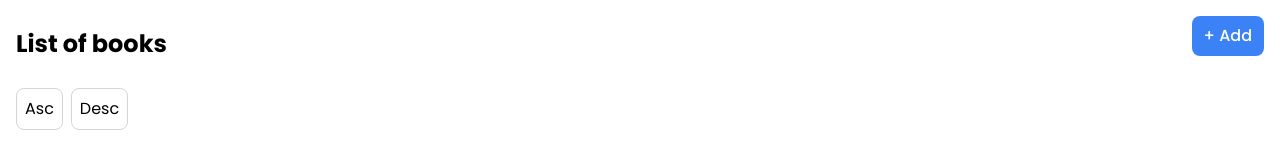
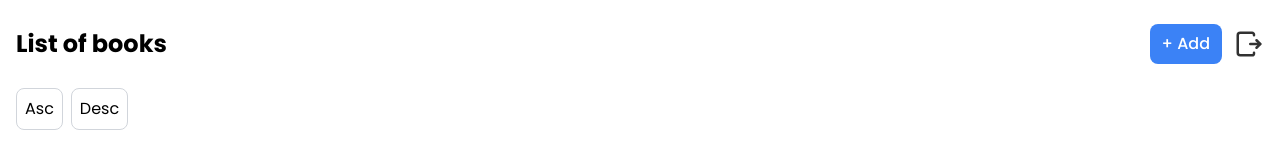
Before and after one commit to RavirajsinhParmar/library-management-system, a React (Create React App) app: page /home in a window 1280 px wide. Shown: the top 145 px of the page. Built offline with nearby package versions, Linux system fonts and the light colour scheme; no server answers; the database is empty; sample sign-in values are in the browser's storage.

Commit message:
Implemented logout functionality
- Added logout button and implemented sign out functionality

```diff
--- a/src/Components/Home.tsx
+++ b/src/Components/Home.tsx
@@ -2,15 +2,32 @@ import React from "react";
 import BooksList from "./BooksList/BooksList";
 import AddBook from "./AddNewBook/AddBook";
 import { useStateValue } from "../StateProvider";
+import { signOut } from "firebase/auth";
+import { auth } from "../firebase";
+import { useNavigate } from "react-router-dom";
 
 const Home = () => {
   const [user, dispatch] = useStateValue();
+  const navigate = useNavigate();
+  const SignOut = async () => {
+    signOut(auth)
+      .then(async () => {
+        sessionStorage.removeItem("token");
+        dispatch({
+          type: "SET_USER",
+          user: null,
+        });
+        navigate("/");
+      })
+      .catch((error) => alert(error));
+  };
   return (
     <div className="m-auto p-4">
       <div className="flex justify-between">
         <div className="text-2xl font-bold py-3 flex items-start">
           List of books
         </div>
+        <div className="flex gap-3 items-center">
           <button
             type="button"
             className="h-max py-2 px-3 text-white text-base font-medium bg-blue-500 rounded-lg"
@@ -23,6 +40,17 @@ const Home = () => {
           >
             + Add
           </button>
+          <div className="cursor-pointer" onClick={SignOut}>
+            <img
+              alt=""
+              src={"/logout.svg"}
+              width={30}
+              height={30}
+              className="fill-black"
+              color="black"
+            />
+          </div>
+        </div>
       </div>
       {user?.isAddBookFormVisible && <AddBook />}
       <BooksList />
```
Also changed, not shown: public/logout.svg (added), src/Assets/book.svg (deleted). Lines whose indentation alone changed are shown as unchanged.
